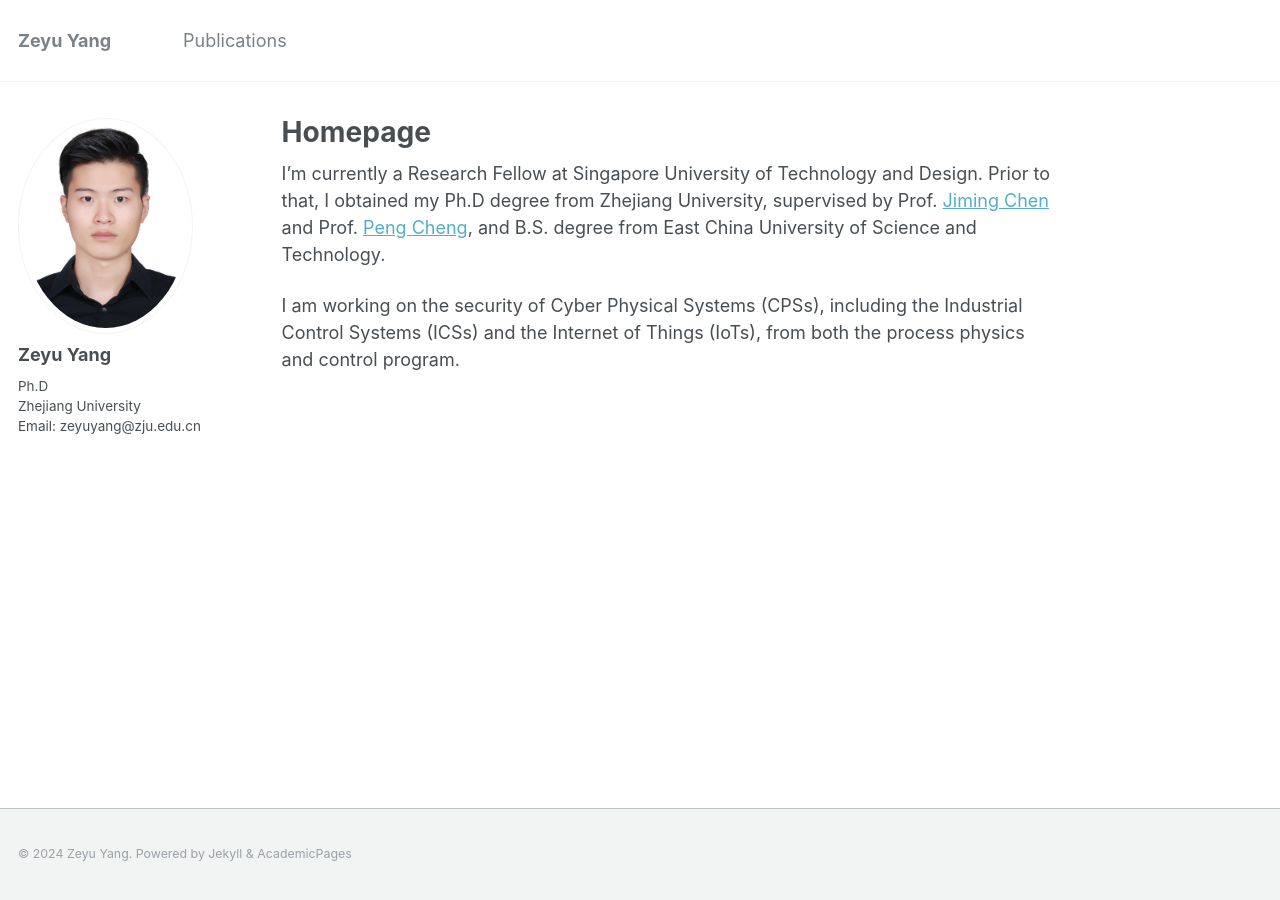
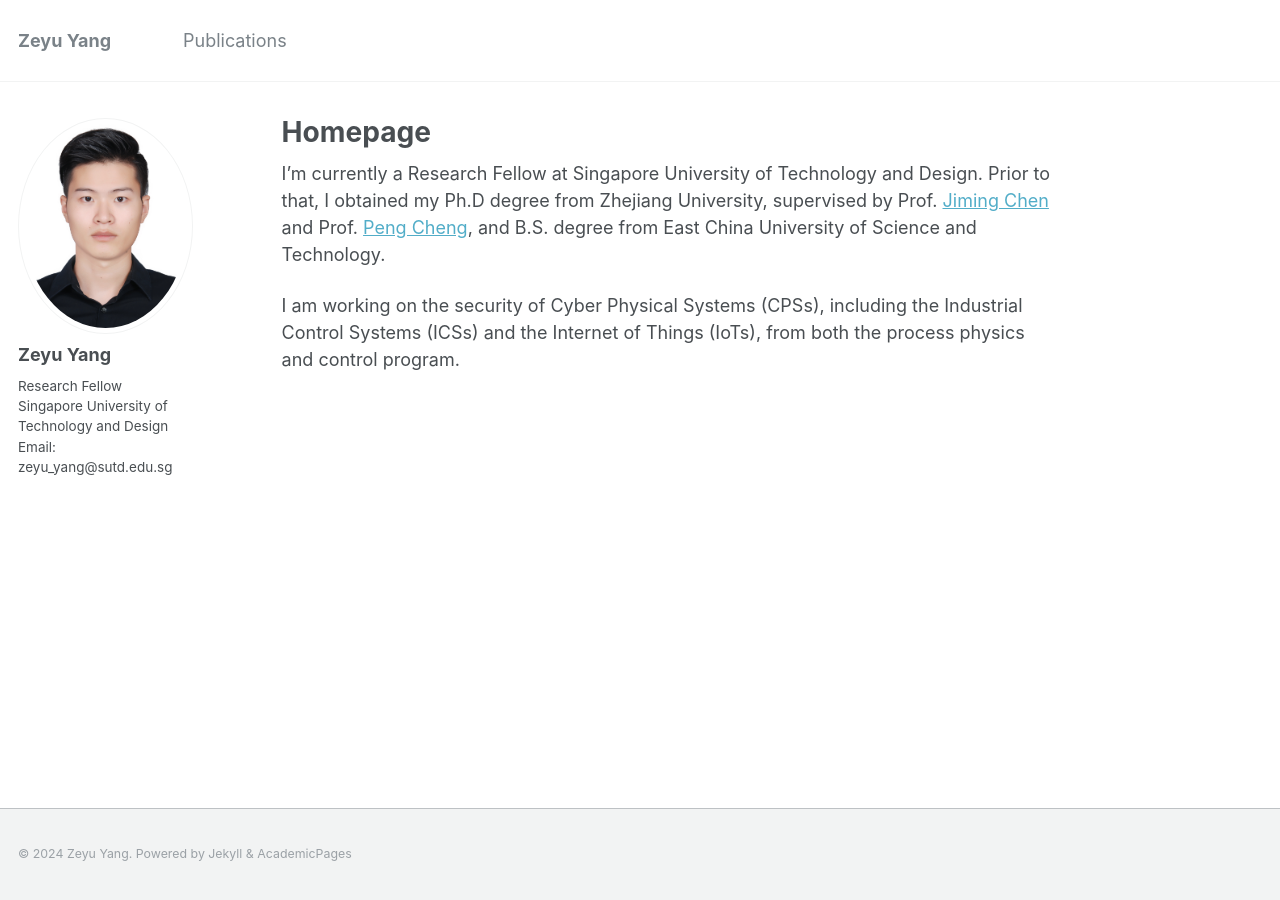
Before and after one commit to zeyuid/zeyuid.github.io, a Jekyll site: the page built from _pages/about.md, in a window 1280 px wide. Built offline with Jekyll 4.4.1, drawn with Linux system fonts in a browser that asks for light colours.

Commit message:
add file

```diff
--- a/_config.yml
+++ b/_config.yml
@@ -82,7 +82,7 @@ analytics:
 author:
   name             : "Zeyu Yang" # <br>  泽域 杨
   avatar           : "touxiang.jpeg"
-  bio              : "Ph.D <br> Zhejiang University <br> Email: zeyuyang@zju.edu.cn"
+  bio              : "Research Fellow <br> Singapore University of Technology and Design <br> Email: zeyu_yang@sutd.edu.sg"
   # email            : zeyuyang@zju.edu.cn
   # location         : ""
   # employer         :
```
Also changed, not shown: 2 other files.
